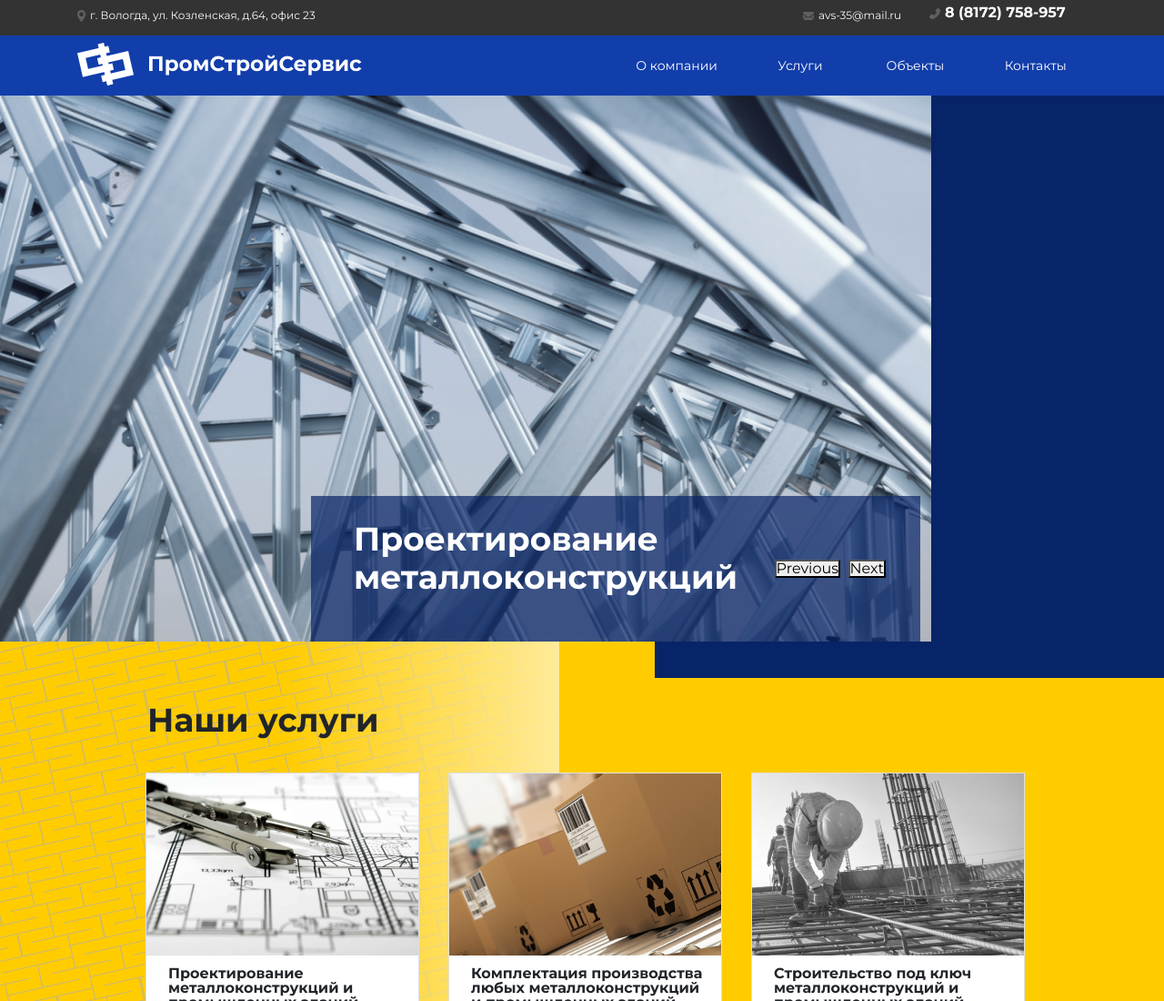
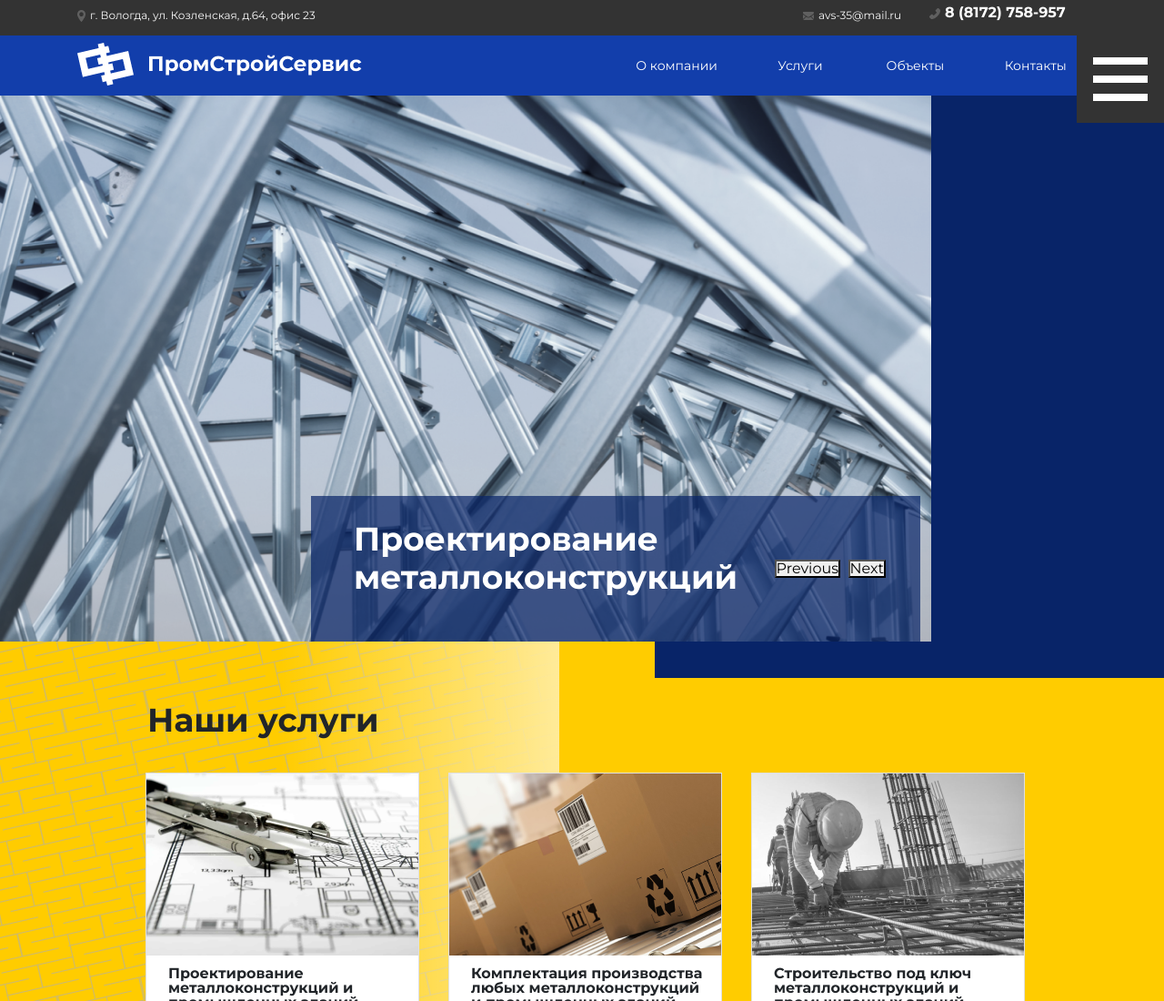
Before and after one commit to lesha3510/Revi, a plain HTML site: page Promstroy35/index.html in a window 1280 px wide. Shown: the top 1100 px of the page at 91% size. Drawn offline with nearby package versions, Linux system fonts and the light colour scheme.

Commit message:
menu_buttom

```diff
--- a/Promstroy35/index.html
+++ b/Promstroy35/index.html
@@ -29,6 +29,12 @@
     </div>
     <header role="header" class="header">
         <div class="container">
+            <button class="hamburger hamburger-animation">
+                   <span>Menu</span>
+            </button>
+            <script src="script_menu_button.js"></script>
+           <div class="mebu_button">
+           </div>
             <div class="row">
                <div class="col-6">
                     <a href="#"><img class="header__img" src="logo.png" alt="img"></a>
@@ -315,5 +321,8 @@
           });
         });
     </script>
+
+
+
 </body>
 </html>
--- /dev/null
+++ b/Promstroy35/script_menu_button.js
@@ -0,0 +1,4 @@
+document.querySelector('.hamburger').addEventListener('click', function(e){
+    e.preventDefault();
+    this.classList.toggle('is-active');
+})
--- a/Promstroy35/style.css
+++ b/Promstroy35/style.css
@@ -27,6 +27,100 @@ ul, li, ol, p {
 body {
     font-family: 'Montserrat', sans-serif;
     overflow-x: hidden;
+}
+
+.hamburger {
+    display: block;
+    position: absolute;
+    right: 0;
+    top: 0;
+    overflow: hidden;
+    margin: 0;
+    padding: 0;
+    width: 96px;
+    height: 96px;
+    font-size: 0;
+    box-shadow: none;
+    cursor: pointer;
+    background:#333333;
+    border: none;
+}
+
+.hamburger span {
+    display: block;
+    position: absolute;
+    top: 44px;
+    left: 18px;
+    right: 18px;
+    height: 8px;
+    background: white;
+}
+
+.hamburger span::before, .hamburger span::after {
+    position: absolute;
+    display: block;
+    left: 0;
+    width: 100%;
+    height: 8px;
+    background:white;
+    content: "";
+}
+
+.hamburger span::before {
+    top: -20px;
+}
+
+.hamburger span::after {
+    bottom: -20px;
+}
+
+.hamburger:focus {
+    outline: none;
+    background-color: red;
+}
+
+.hamburger-animation span {
+    transition: background 0s 0.3s;
+}
+
+.hamburger-animation span::before, .hamburger-animation span::after {
+    transition-duration: 0.3s, 0.3s;
+    transition-delay: 0.3s, 0s;
+}
+
+.hamburger-animation span::before {
+    transition-property: top, transform;
+}
+
+.hamburger-animation span::after {
+    transition-property: bottom, transform;
+}
+
+.hamburger-animation.is-active {
+    background: green;
+}
+
+.hamburger-animation.is-active span{
+    background:none;
+}
+
+
+.hamburger-animation.is-active {
+    background: black;
+}
+
+.hamburger-animation.is-active span::before {
+    top:0;
+    transform: rotate(-45deg);
+}
+
+.hamburger-animation.is-active span::after {
+    bottom:0;
+    transform: rotate(45deg);
+}
+
+.hamburger-animation.is-active span::before,.hamburger-animation.is-active span::after {
+    transition-delay: 0s, 0,3s;
 }
 
 .pre_header span {
```
